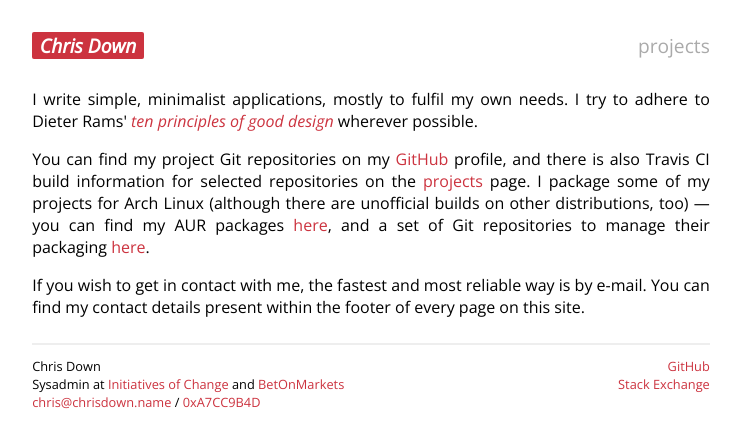
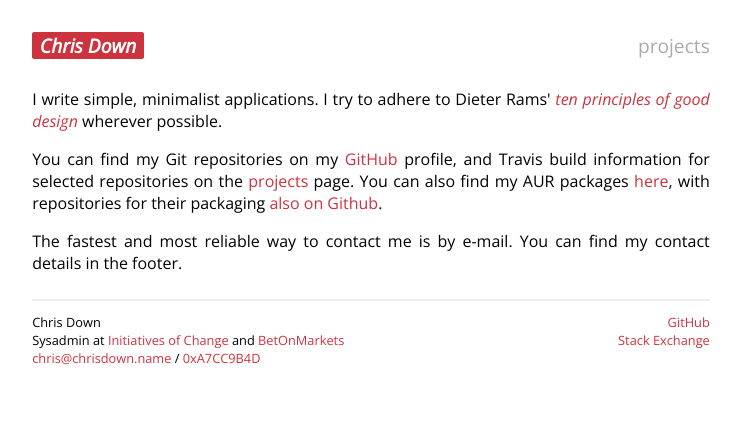
Before and after one commit to cdown/chrisdown.name, a Jekyll site: the page built from index.html, in a window 1280 px wide. Shown: the top 448 px of the page, without its empty margins (269-1010 px from the left). Built offline with Jekyll 4.4.1, drawn with Linux system fonts in a browser that asks for light colours.

Commit message:
Rewrite front page to be more terse

```diff
--- a/index.html
+++ b/index.html
@@ -13,8 +13,8 @@ title: Chris Down
 
 <h1>Open source projects</h1>
 {% endif %}
-<p>I write simple, minimalist applications, mostly to fulfil my own needs. I try to adhere to Dieter Rams' <em><a href="https://www.vitsoe.com/gb/about/good-design">ten principles of good design</a></em> wherever possible.</p>
+<p>I write simple, minimalist applications. I try to adhere to Dieter Rams' <em><a href="https://www.vitsoe.com/gb/about/good-design">ten principles of good design</a></em> wherever possible.</p>
 
-<p>You can find my project Git repositories on my <a href="{{ site.links.github }}">GitHub</a> profile, and there is also Travis CI build information for selected repositories on the <a href="/projects">projects</a> page. I package some of my projects for Arch Linux (although there are unofficial builds on other distributions, too) &mdash; you can find my AUR packages <a href="{{ site.links.aur }}">here</a>, and a set of Git repositories to manage their packaging <a href="https://github.com/cdown-aur/">here</a>.</p>
+<p>You can find my Git repositories on my <a href="{{ site.links.github }}">GitHub</a> profile, and Travis build information for selected repositories on the <a href="/projects">projects</a> page. You can also find my AUR packages <a href="{{ site.links.aur }}">here</a>, with repositories for their packaging <a href="https://github.com/cdown-aur/">also on Github</a>.</p>
 
-<p>If you wish to get in contact with me, the fastest and most reliable way is by e-mail. You can find my contact details present within the footer of every page on this site.</p>
+<p>The fastest and most reliable way to contact me is by e-mail. You can find my contact details in the footer.</p>
```
